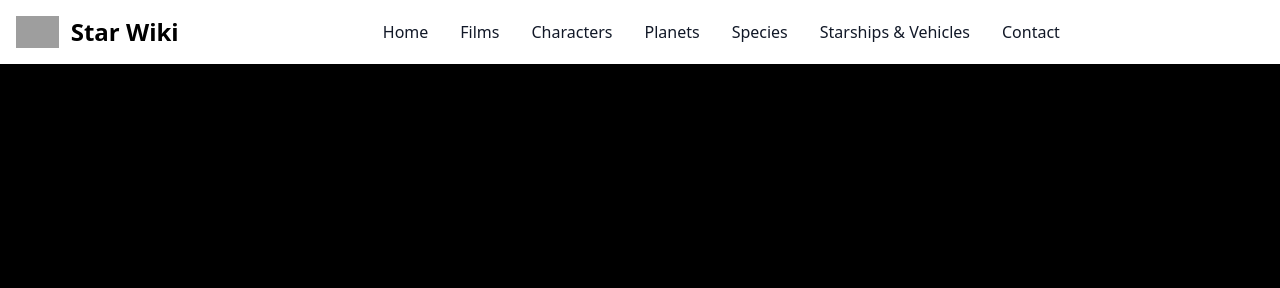
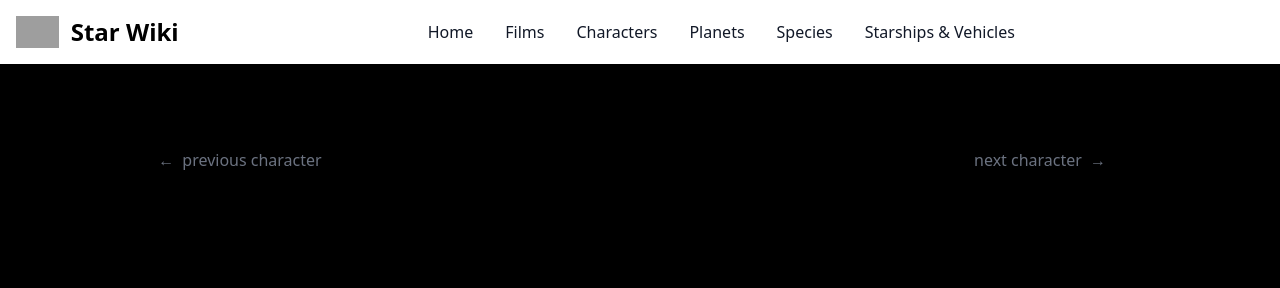
Before and after one commit to DamienCode404/Django_StarWars, a Django app: page /id/1/ in a window 1280 px wide. Shown: the top 288 px of the page. Run offline with Django 4.2, Linux system fonts and the light colour scheme; data that the repository does not hold is empty; some libraries are stand-ins or nearby versions; grey boxes are pictures that could not be loaded.

Commit message:
add a banner for each page + feature that allows you to move from a previous character to the next one <<character_details.html>>

```diff
--- a/StarWarsWiki/templates/character_details.html
+++ b/StarWarsWiki/templates/character_details.html
@@ -1,10 +1,26 @@
 {% extends 'index.html' %} {% block content %}
 
-<h1
-  class="w-full mt-16 p-24 animate-pulse text-5xl font-bold text-white text-center"
->
+<div class="pt-16 px-10">
+  <div class="grid grid-cols-3">
+    <div class="flex flex-col justify-center items-center">
+      <a class="text-gray-500 transition-colors duration-200 hover:text-gray-900 dark:text-gray-400 dark:hover:text-white" href="/id/{{ character.id|add:"-1" }}">
+        <span aria-hidden="true" class="mr-2">←</span>previous character
+      </a>
+    </div>
+    <div class="flex flex-col justify-center items-center">
+      <h1 class="p-24 animate-pulse text-5xl font-bold text-white text-center">
         {{ character.name }}
       </h1>
+    </div>
+    <div class="flex flex-col justify-center items-center">
+      <a class="text-right text-gray-500 transition-colors duration-200 hover:text-gray-900 dark:text-gray-400 dark:hover:text-white" href="/id/{{ character.id|add:"1" }}">
+        next character<span aria-hidden="true" class="ml-2">→</span>
+      </a>
+    </div>
+  </div>
+</div>
+
+
 
     <div class="grid grid-cols-1 gap-8 sm:grid-cols-2 xlg:grid-cols-3 p-8">
       <div class="flex flex-col justify-center items-center">
@@ -16,7 +32,9 @@
       </div>
 
       <div class="relative overflow-x-auto shadow-md sm:rounded-lg">
-    <table class="w-full text-sm text-left text-gray-500 dark:text-gray-400">
+        <table
+          class="w-full text-sm text-left text-gray-500 dark:text-gray-400"
+        >
           <thead
             class="text-xs text-gray-700 uppercase bg-gray-50 dark:bg-gray-700 dark:text-gray-400"
           >
@@ -143,7 +161,9 @@
       </div>
 
       <div class="relative overflow-x-auto shadow-md sm:rounded-lg">
-    <table class="w-full text-sm text-left text-gray-500 dark:text-gray-400">
+        <table
+          class="w-full text-sm text-left text-gray-500 dark:text-gray-400"
+        >
           <thead
             class="text-xs text-gray-700 uppercase bg-gray-50 dark:bg-gray-700 dark:text-gray-400"
           >
@@ -202,7 +222,9 @@
       </div>
 
       <div class="relative overflow-x-auto shadow-md sm:rounded-lg">
-    <table class="w-full text-sm text-left text-gray-500 dark:text-gray-400">
+        <table
+          class="w-full text-sm text-left text-gray-500 dark:text-gray-400"
+        >
           <thead
             class="text-xs text-gray-700 uppercase bg-gray-50 dark:bg-gray-700 dark:text-gray-400"
           >
@@ -223,7 +245,9 @@
       </div>
 
       <div class="relative overflow-x-auto shadow-md sm:rounded-lg">
-    <table class="w-full text-sm text-left text-gray-500 dark:text-gray-400">
+        <table
+          class="w-full text-sm text-left text-gray-500 dark:text-gray-400"
+        >
           <thead
             class="text-xs text-gray-700 uppercase bg-gray-50 dark:bg-gray-700 dark:text-gray-400"
           >
@@ -244,7 +268,9 @@
       </div>
 
       <div class="relative overflow-x-auto shadow-md sm:rounded-lg">
-    <table class="w-full text-sm text-left text-gray-500 dark:text-gray-400">
+        <table
+          class="w-full text-sm text-left text-gray-500 dark:text-gray-400"
+        >
           <thead
             class="text-xs text-gray-700 uppercase bg-gray-50 dark:bg-gray-700 dark:text-gray-400"
           >
@@ -265,7 +291,9 @@
       </div>
 
       <div class="relative overflow-x-auto shadow-md sm:rounded-lg">
-    <table class="w-full text-sm text-left text-gray-500 dark:text-gray-400">
+        <table
+          class="w-full text-sm text-left text-gray-500 dark:text-gray-400"
+        >
           <thead
             class="text-xs text-gray-700 uppercase bg-gray-50 dark:bg-gray-700 dark:text-gray-400"
           >
@@ -288,3 +316,5 @@
     {% endblock content %} {% block scripts %}
     <script></script>
     {% endblock scripts %}
+  </div>
+</div>
--- a/StarWarsWiki/templates/index.html
+++ b/StarWarsWiki/templates/index.html
@@ -21,7 +21,9 @@
 
   <body class="bg-black flex flex-col min-h-screen">
     <header>
-      <nav class="bg-white border-gray-200 dark:bg-gray-900 fixed top-0 left-0 w-full shadow-lg z-50">
+      <nav
+        class="bg-white border-gray-200 dark:bg-gray-900 fixed top-0 left-0 w-full shadow-lg z-50"
+      >
         <div
           class="max-w-screen-xl flex flex-wrap items-center justify-between mx-auto p-4"
         >
@@ -107,13 +109,6 @@
                   >Starships & Vehicles</a
                 >
               </li>
-              <li>
-                <a
-                  href="/contact/"
-                  class="block py-2 pl-3 pr-4 text-gray-900 rounded hover:bg-gray-100 md:hover:bg-transparent md:hover:text-blue-700 md:p-0 dark:text-white md:dark:hover:text-blue-500 dark:hover:bg-gray-700 dark:hover:text-white md:dark:hover:bg-transparent dark:border-gray-700"
-                  >Contact</a
-                >
-              </li>
             </ul>
           </div>
         </div>
@@ -121,152 +116,182 @@
     </header>
 
     <main class="flex-grow">
-
       {% block content %}
 
       <div class="relative w-full h-screen">
-          <img src="../media/home/background2.jpg" class="absolute inset-0 w-full h-full object-cover scale-x-[-1]" />
-          <div class="absolute inset-0 flex items-center justify-center bg-gray-800 bg-opacity-50">
-            <h1 class="animate-pulse text-3xl sm:text-5xl font-bold text-white text-center">Bienvenue chasseur de prime</h1>
+        <img
+          src="../media/home/background2.jpg"
+          class="absolute inset-0 w-full h-full object-cover scale-x-[-1]"
+        />
+        <div
+          class="absolute inset-0 flex items-center justify-center bg-gray-800 bg-opacity-50"
+        >
+          <h1
+            class="animate-pulse text-3xl sm:text-5xl font-bold text-white text-center"
+          >
+            Bienvenue petit Padawan
+          </h1>
         </div>
       </div>
 
-            <div class="grid grid-cols-1 gap-5 sm:grid-cols-2 md:grid-cols-2 lg:grid-cols-3 p-4">
-
-              <div id="hover" class="bg-gray-900 text-white p-4 cursor-pointer text-center rounded-md flex flex-col justify-center hover-effect">
-                <h1 class="text-2xl sm:text-4xl font-bold p-6">Introduction</h1>
-                <p class="text-sm lg:text-lg sm:text-base break-words p-6">
-                  Loin, très loin, dans une galaxie en perpétuel conflit, l'ordre et
-                  la justice sont mis à rude épreuve. Les forces de l'Empire tyrannique
-                  sèment la terreur et l'oppression à travers les systèmes stellaires,
-                  tandis que des seigneurs du crime galactiques prospèrent dans l'ombre.
-                  Dans ces temps sombres, l'équilibre est fragile et la quête de justice
-                  devient la responsabilité des âmes intrépides et des esprits audacieux.
+      <div class="grid grid-cols-1 gap-5 xl:grid-cols-2 p-4">
+        <div
+          class="bg-gray-900 text-white p-4 cursor-pointer text-center rounded-md flex flex-col justify-center hover-effect"
+        >
+          <a href="/films/">
+            <h1 class="text-2xl sm:text-4xl font-bold p-6">Films</h1>
+            <p class="break-words lg:text-lg p-6">
+              Les films constituent une partie essentielle de l'univers de Star
+              Wars. Ils nous transportent dans une galaxie lointaine et nous
+              font vivre des aventures épiques. Chaque film offre son lot
+              d'action, de drame, de romance et de moments mémorables. Des
+              personnages emblématiques, tels que Luke Skywalker, Darth Vader et
+              Princess Leia, prennent vie à l'écran et nous captivent avec leurs
+              histoires. Que ce soit la trilogie originale, la prélogie ou la
+              nouvelle trilogie, chaque film apporte sa contribution à
+              l'histoire riche et complexe de Star Wars.
             </p>
+          </a>
         </div>
 
+        <a href="/films/">
+          <div id="hover" class="cursor-pointer rounded-md hover-effect">
+            <img
+              class="rounded-md object-cover w-full h-max sm:aspect-video md:aspect-video lg:aspect-video xl:aspect-square 2xl:aspect-video"
+              src="../media/home/star-wars.jpg"
+            />
+          </div>
+        </a>
 
-              <div id="hover" class="cursor-pointer rounded-md hover-effect">
-                <img class="rounded-md object-cover w-full h-max sm:aspect-[3/4] sm:object-right md:aspect-square lg:aspect-[2/3] xl:aspect-square 2xl:aspect-video" src="../media/home/palpatine.jpg"></img>
+        <div
+          class="bg-gray-900 text-white p-4 cursor-pointer text-center rounded-md flex flex-col justify-center hover-effect"
+        >
+          <a href="/characters/">
+            <h1 class="text-2xl sm:text-4xl font-bold p-6">Characters</h1>
+            <p class="break-words lg:text-lg p-6">
+              Les personnages de Star Wars sont incroyablement diversifiés et
+              fascinants. De Jedi courageux à des Sith redoutables, des pilotes
+              audacieux à des contrebandiers rusés, chaque personnage a sa
+              propre histoire et son propre rôle à jouer dans la saga. Certains
+              sont des héros incontestés, d'autres sont des anti-héros en quête
+              de rédemption, et d'autres encore sont des méchants impitoyables.
+              Leurs interactions, leurs choix et leurs évolutions façonnent
+              l'univers de Star Wars de manière significative.
+            </p>
+          </a>
         </div>
 
+        <a href="/characters/">
+          <div id="hover" class="cursor-pointer rounded-md hover-effect">
+            <img
+              class="rounded-md object-cover w-full h-max sm:aspect-video md:aspect-video lg:aspect-video xl:aspect-square 2xl:aspect-video"
+              src="../media/home/characters.jpeg"
+            />
+          </div>
+        </a>
 
-              <div id="hover" class="bg-gray-900 text-white p-4 cursor-pointer text-center rounded-md flex flex-col justify-center hover-effect">
-                <h1 class="text-2xl sm:text-4xl font-bold p-6">Nous recrutons !</h1>
+        <div
+          class="bg-gray-900 text-white p-4 cursor-pointer text-center rounded-md flex flex-col justify-center hover-effect"
+        >
+          <a href="/planets/">
+            <h1 class="text-2xl sm:text-4xl font-bold p-6">Planets</h1>
             <p class="break-words lg:text-lg p-6">
-                  La Guilde des Chasseurs de prime est à la recherche de courageux
-                  individus pour rejoindre ses rangs. Si vous avez soif d'aventure,
-                  que vous êtes prêt à affronter les pires criminels de la galaxie et
-                  à faire pencher la balance en faveur de la justice, cette annonce
-                  est pour vous.
+              Les planètes de Star Wars sont des mondes extraordinaires qui
+              servent de décors à l'action et aux aventures de la saga. De
+              Tatooine, avec ses vastes étendues désertiques et ses deux
+              soleils, à Coruscant, une métropole galactique animée, en passant
+              par Hoth, une planète glaciale inhospitalière, chaque planète a sa
+              propre atmosphère, sa propre culture et son propre paysage.
+              Certaines planètes sont le théâtre de batailles épiques, tandis
+              que d'autres abritent des communautés pacifiques ou des mystères
+              anciens.
             </p>
+          </a>
         </div>
 
+        <a href="/planets/">
           <div id="hover" class="cursor-pointer rounded-md hover-effect">
-                <img class="rounded-md object-cover w-full h-max sm:aspect-[3/4] md:aspect-square lg:aspect-[2/3] xl:aspect-square 2xl:aspect-video" src="../media/home/recrues.jpg"></img>
+            <img
+              class="rounded-md object-cover w-full h-max sm:aspect-video md:aspect-video lg:aspect-video xl:aspect-square 2xl:aspect-video"
+              src="../media/home/planet.png"
+            />
+          </div>
+        </a>
+
+        <div
+          class="bg-gray-900 text-white p-4 cursor-pointer text-center rounded-md flex flex-col justify-center hover-effect"
+        >
+          <a href="/species/">
+            <h1 class="text-2xl sm:text-4xl font-bold p-6">Species</h1>
+            <p class="break-words lg:text-lg p-6">
+              Les espèces de Star Wars sont variées et captivantes. Des humains
+              aux Wookiees, en passant par les droïdes et les Hutts, chaque
+              espèce possède des caractéristiques uniques qui les distinguent.
+              Certaines espèces sont connues pour leur force physique, d'autres
+              pour leur intelligence ou leurs compétences techniques. Certaines
+              espèces sont en conflit les unes avec les autres, tandis que
+              d'autres coexistent pacifiquement. L'étude des différentes espèces
+              de Star Wars nous donne un aperçu de la diversité et de la
+              complexité de l'univers dans lequel se déroule la saga.
+            </p>
+          </a>
         </div>
 
-              <div id="hover" class="bg-gray-900 text-white p-4 cursor-pointer text-center rounded-md flex flex-col justify-center hover-effect">
-                <h1 class="text-2xl sm:text-4xl font-bold p-6">Vos missions</h1>
+        <a href="/species/">
+          <div id="hover" class="cursor-pointer rounded-md hover-effect">
+            <img
+              class="rounded-md object-cover w-full h-max sm:aspect-video md:aspect-video lg:aspect-video xl:aspect-square 2xl:aspect-video"
+              src="../media/home/jawa.png"
+            />
+          </div>
+        </a>
+
+        <div
+          class="bg-gray-900 text-white p-4 cursor-pointer text-center rounded-md flex flex-col justify-center hover-effect"
+        >
+          <a href="/starships_vehicles/">
+            <h1 class="text-2xl sm:text-4xl font-bold p-6">
+              Starships & Vehicles
+            </h1>
             <p class="break-words lg:text-lg p-6">
-                  En tant que chasseur de prime, vous incarnerez une figure
-                  légendaire, un gardien sans peur ni pitié, dont la réputation sera
-                  connue à travers les étoiles. Vous vous déplacerez de système en
-                  système, traquant les fugitifs, les criminels de guerre et les
-                  malfrats qui échappent aux griffes de la loi. Vous aurez accès à des
-                  technologies de pointe, à des vaisseaux spatiaux rapides et furtifs,
-                  ainsi qu'à un arsenal d'armes redoutables pour mener à bien vos
-                  missions.
+              Les vaisseaux spatiaux et les véhicules sont des éléments
+              essentiels de l'univers de Star Wars. Du célèbre Faucon Millenium
+              aux chasseurs X-wing en passant par les imposants destroyers
+              stellaires, ces engins transportent les personnages à travers la
+              galaxie et jouent un rôle clé dans les batailles et les missions.
+              Chaque vaisseau a ses propres caractéristiques techniques, son
+              design distinctif et son équipement spécialisé. Que ce soit pour
+              explorer de nouvelles planètes, combattre les forces du mal ou
+              effectuer des courses effrénées, les vaisseaux et véhicules de
+              Star Wars sont des icônes emblématiques de la franchise.
             </p>
+          </a>
         </div>
 
-
+        <a href="/starships_vehicles/">
           <div id="hover" class="cursor-pointer rounded-md hover-effect">
-                <img class="rounded-md object-cover w-full h-max sm:aspect-[3/4] md:aspect-square lg:aspect-[2/3] xl:aspect-square 2xl:aspect-video" src="../media/home/planet.png"></img>
+            <img
+              class="rounded-md object-cover w-full h-max sm:aspect-video md:aspect-video lg:aspect-video xl:aspect-square 2xl:aspect-video"
+              src="../media/home/Star-Wars-Ships.jpg"
+            />
           </div>
-
-              <div id="hover" class="bg-gray-900 text-white p-4 cursor-pointer text-center rounded-md flex flex-col justify-center hover-effect">
-                <h1 class="text-2xl sm:text-4xl font-bold p-6">Profil recherché</h1>
-                <p class="break-words lg:text-lg p-6">
-                  Quelles sont les qualités requises pour devenir un chasseur de prime
-                  ? Tout d'abord, une détermination inébranlable et une volonté de fer
-                  sont essentielles. Vous devrez faire face à des situations
-                  périlleuses, prendre des décisions cruciales en un clin d'œil et
-                  toujours garder un sang-froid absolu.
-                </p>
-              </div>
-
-              <div id="hover" class="cursor-pointer rounded-md hover-effect">
-                <img class="rounded-md object-cover w-full h-max sm:aspect-[3/4] md:aspect-square lg:aspect-[2/3] xl:aspect-square 2xl:aspect-video" src="../media/home/background.jpeg"></img>
-              </div>
-
-              <div class="bg-gray-900 text-white p-4 cursor-pointer text-center rounded-md flex flex-col justify-center hover-effect">
-                <h1 class="text-2xl sm:text-4xl font-bold p-6">Prérequis</h1>
-                <p class="break-words lg:text-lg p-6">
-                  Une connaissance des systèmes stellaires, des planètes et des
-                  cultures diverses sera également un atout précieux. La capacité à
-                  s'adapter rapidement à des environnements hostiles et à naviguer
-                  dans les méandres des pires repaires criminels sera cruciale pour le
-                  succès de vos missions.
-                </p>
-              </div>
-
-              <div id="hover" class="cursor-pointer rounded-md hover-effect">
-                <img class="rounded-md object-cover w-full h-max sm:aspect-[3/4] md:aspect-square lg:aspect-[2/3] xl:aspect-square 2xl:aspect-video" src="../media/home/jawa.png"></img>
-              </div>
-
-              <div id="hover" class="bg-gray-900 text-white p-4 cursor-pointer text-center rounded-md flex flex-col justify-center hover-effect">
-                <h1 class="text-2xl sm:text-4xl font-bold p-6">Petit +</h1>
-                <p class="break-words lg:text-lg p-6">
-                  Si vous êtes un as du pilotage, un tireur d'élite ou un maître du
-                  combat au corps à corps, vos compétences seront mises à profit. Les
-                  chasseurs de prime doivent être polyvalents, capables de s'adapter à
-                  toutes les situations et de résoudre les problèmes de manière
-                  créative.
-                </p>
-              </div>
-
-              <div id="hover" class="cursor-pointer rounded-md hover-effect">
-                <img class="rounded-md object-cover w-full h-max sm:aspect-[3/4] md:aspect-square lg:aspect-[2/3] xl:aspect-square 2xl:aspect-video" src="../media/home/background2.jpg"></img>
-              </div>
-
-              <div id="hover" class="bg-gray-900 text-white p-4 cursor-pointer text-center rounded-md flex flex-col justify-center hover-effect">
-                <h1 class="text-2xl sm:text-4xl font-bold p-6">Rémunération</h1>
-                <p class="break-words lg:text-lg p-6">
-                  La Guilde des Chasseurs de prime vous offre un réseau de contacts,
-                  de soutien et de ressources pour vous aider dans votre quête de
-                  justice. Vous serez récompensé généreusement pour chaque cible
-                  capturée, avec des primes à la hauteur des plus grandes légendes.
-                </p>
-              </div>
-
-              <div id="hover" class="cursor-pointer rounded-md hover-effect">
-                <img class="rounded-md object-cover w-full h-max sm:aspect-[3/4] md:aspect-square lg:aspect-[2/3] xl:aspect-square 2xl:aspect-video" src="../media/home/currency.png"></img>
-              </div>
-
-              <div id="hover" class="bg-gray-900 text-white p-4 cursor-pointer text-center sm:col-span-2 md:col-span-2 lg:col-span-1 rounded-md flex flex-col justify-center hover-effect">
-                <h1 class="text-2xl sm:text-4xl font-bold p-6">Rejoignez-nous !</h1>
-                <p class="break-words lg:text-lg p-6">
-                  Rejoignez-nous maintenant et devenez une force de changement dans la
-                  galaxie. La Guilde des Chasseurs de prime a besoin de vous pour
-                  rétablir l'équilibre et apporter la paix aux systèmes opprimés.
-                </p>
-              </div>
-
-            </div>
-          </div>
+        </a>
       </div>
 
       {% endblock %}
-
     </main>
 
     <footer class="dark:bg-gray-800">
-      <div class="w-full mx-auto max-w-screen-xl p-4 md:flex md:items-center md:justify-between">
+      <div
+        class="w-full mx-auto max-w-screen-xl p-4 md:flex md:items-center md:justify-between"
+      >
         <span class="text-sm text-gray-500 sm:text-center dark:text-gray-400">
-          © 2023 <a href="/" class="hover:underline">Star Wiki™</a>. All Rights Reserved.
+          © 2023 <a href="/" class="hover:underline">Star Wiki™</a>. All Rights
+          Reserved.
         </span>
-        <ul class="flex flex-wrap items-center mt-3 text-sm font-medium text-gray-500 dark:text-gray-400 sm:mt-0">
+        <ul
+          class="flex flex-wrap items-center mt-3 text-sm font-medium text-gray-500 dark:text-gray-400 sm:mt-0"
+        >
           <li>
             <a href="/about/" class="mr-4 hover:underline md:mr-6">About</a>
           </li>
@@ -282,7 +307,6 @@
         </ul>
       </div>
     </footer>
-  </div>
 
     {% block scripts %}
 
@@ -294,6 +318,5 @@
     </script>
 
     {% endblock scripts %}
-
   </body>
 </html>
--- a/StarWarsWiki/urls.py
+++ b/StarWarsWiki/urls.py
@@ -16,17 +16,16 @@ Including another URLconf
 from django.conf.urls.static import static
 from django.urls import path
 
-from .views import index, contact, characters, fake_request_view, films, planets, species, starships_vehicles, character_details
+from .views import index, characters, error_404, films, planets, species, starships_vehicles, character_details
 from StarWarsWiki import settings
 
 urlpatterns = [
     path('', index, name="index"),
-    path('contact/', contact, name="contact"),
     path('films/', films, name="films"),
     path('characters/', characters, name="characters"),
     path('planets/', planets, name="planets"),
     path('species/', species, name="species"),
     path('starships_vehicles/', starships_vehicles, name="starships_vehicles"),
-    path('404/', fake_request_view, name='fake-request'),
+    path('404/', error_404, name='404'),
     path('id/<str:character_id>/', character_details, name='character_details'),
 ] + static(settings.MEDIA_URL, document_root=settings.MEDIA_ROOT)
--- a/StarWarsWiki/views.py
+++ b/StarWarsWiki/views.py
@@ -5,14 +5,8 @@ from django.http import Http404
 def index(request):
     return render(request, "index.html")
 
-def contact(request):
-    return render(request, "contact.html")
-
-def fake_request_view(request):
-    # Simulation d'une erreur
-    error_message = "Une erreur s'est produite lors du traitement de la requête."
-
-    return render(request, 'error.html', {'error_message': error_message})
+def error_404(request):
+    return render(request, '404.html')
 
 def characters(request):
     url = 'https://akabab.github.io/starwars-api/api/all.json'
```
Also changed, not shown: StarWarsWiki/templates/characters.html (+15 -5 lines), StarWarsWiki/templates/contact.html (deleted, +0 -47 lines), StarWarsWiki/templates/films.html (+17 -6 lines), StarWarsWiki/templates/planets.html (+16 -6 lines), StarWarsWiki/templates/species.html (+16 -6 lines), StarWarsWiki/templates/starships_vehicles.html (+20 -6 lines), requirements.txt (added, +31 -0 lines), StarWarsWiki/templates/404.html (renamed from StarWarsWiki/templates/error.html), 1 other file. Lines whose indentation alone changed are shown as unchanged.
